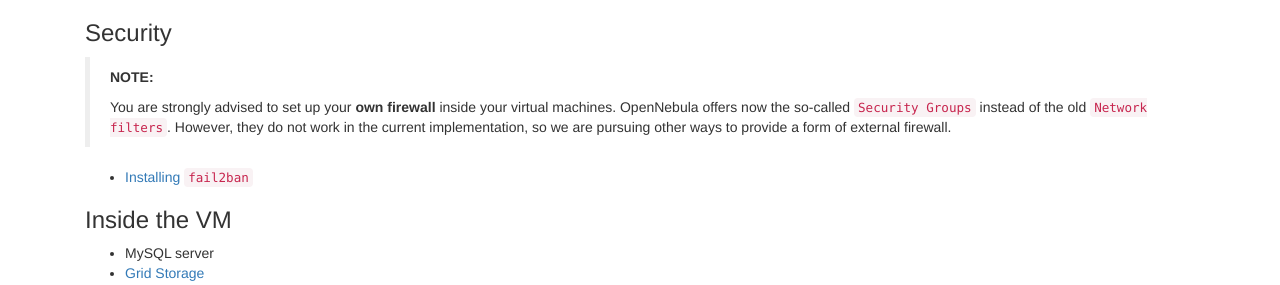
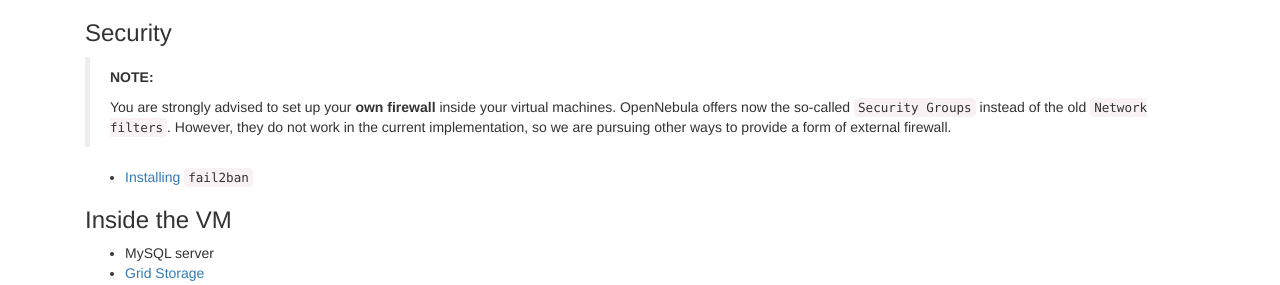
Before and after one commit to sara-nl/clouddocs, a Jekyll site: the page built from index.markdown, in a window 1280 px wide and 1400 px high, scrolled down 679 px. Shown: the part 572-857 px from the top of the window. Built offline with Jekyll 4.4.1, drawn with Linux system fonts in a browser that asks for light colours; nearby versions of some CDN libraries.

Commit message:
Making inline code colour match the rest of the body

```diff
--- a/css/starter-template.css
+++ b/css/starter-template.css
@@ -10,6 +10,9 @@
 blockquote {
   font-size: 14px;
 }
+code {
+  color: #333;
+}
 #navbar .searchbox {
   padding-top: 12px;
   padding-right: 15px;
```
